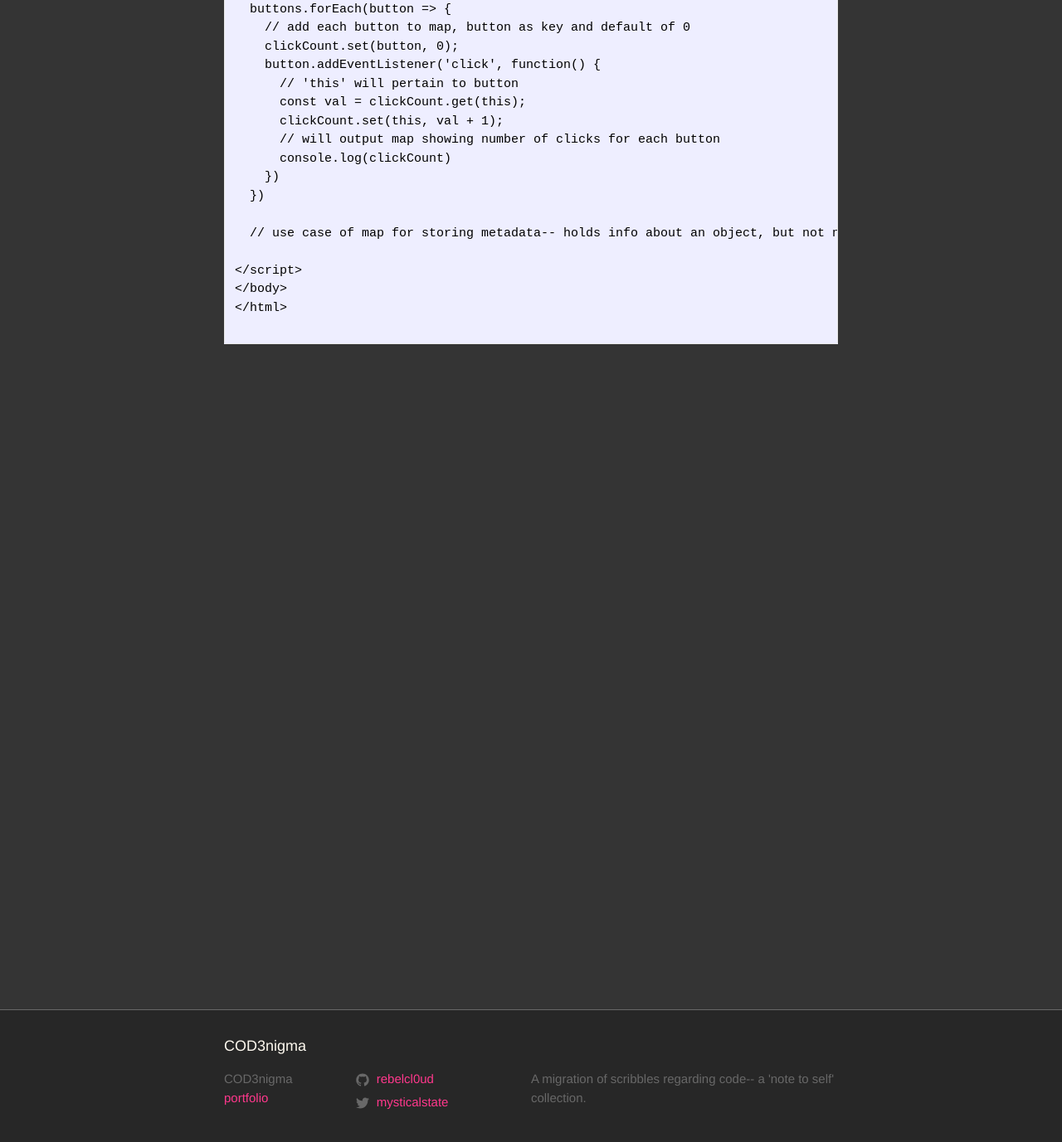
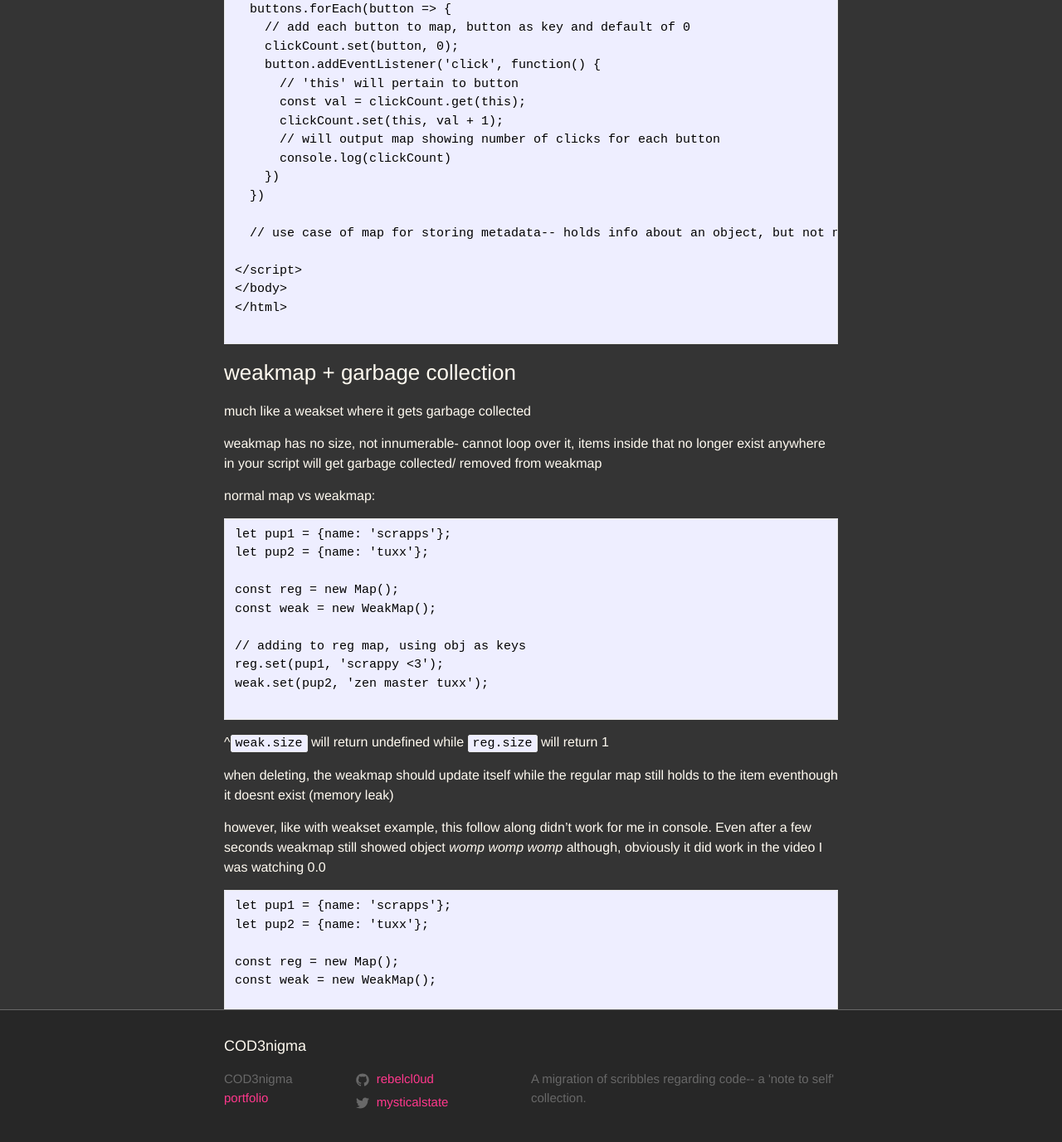
Before and after one commit to rebelcl0ud/blog, a Jekyll site: the page built from _posts/2018-05-14-[44]-es6-status-map-and-weak-map.markdown, in a window 1280 px wide and 1400 px high, scrolled down 3886 px. Shown: the top 1377 px of the window at 83% size. Built offline with Jekyll 4.4.1, drawn with Linux system fonts in a browser that asks for light colours.

Commit message:
weakmap notes/example and console fail

````diff
--- a/_posts/2018-05-14-[44]-es6-status-map-and-weak-map.markdown
+++ b/_posts/2018-05-14-[44]-es6-status-map-and-weak-map.markdown
@@ -188,3 +188,43 @@ addition of click event listener and registering number of clicks
 </html>
 
 ```
+
+### weakmap + garbage collection
+
+much like a weakset where it gets garbage collected
+
+weakmap has no size, not innumerable- cannot loop over it, items inside that no longer exist anywhere in your script will get garbage collected/ removed from weakmap
+
+normal map vs weakmap:
+```
+let pup1 = {name: 'scrapps'};
+let pup2 = {name: 'tuxx'};
+
+const reg = new Map();
+const weak = new WeakMap();
+
+// adding to reg map, using obj as keys
+reg.set(pup1, 'scrappy <3');
+weak.set(pup2, 'zen master tuxx');
+
+```
+^`weak.size` will return undefined while `reg.size` will return 1
+
+when deleting, the weakmap should update itself while the regular map still holds to the item eventhough it doesnt exist (memory leak)
+
+however, like with weakset example, this follow along didn't work for me in console. Even after a few seconds weakmap still showed object *womp womp womp* although, obviously it did work in the video I was watching 0.0
+```
+let pup1 = {name: 'scrapps'};
+let pup2 = {name: 'tuxx'};
+
+const reg = new Map();
+const weak = new WeakMap();
+
+// adding to reg map, using obj as keys
+reg.set(pup1, 'scrappy <3');
+weak.set(pup2, 'zen master tuxx');
+
+pup1 = null;
+pup2 = null;
+
+```
````
